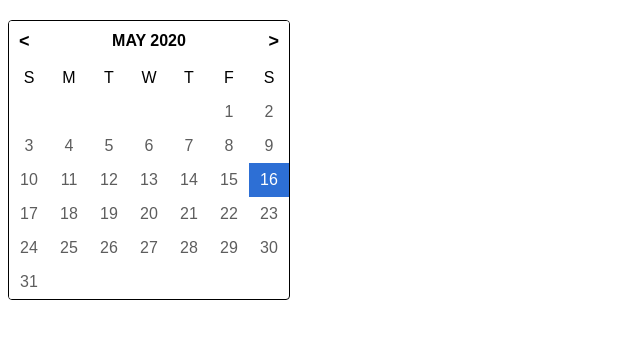
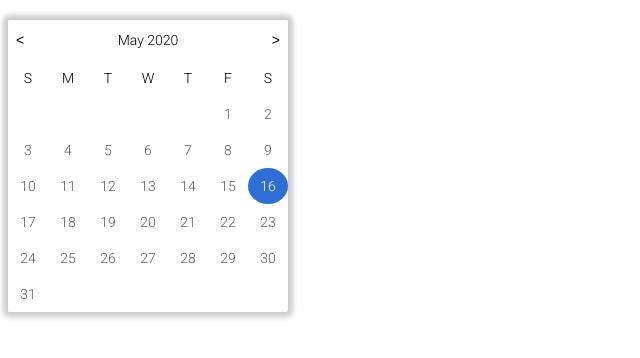
Before and after one commit to siddharthdb/calendar-plugin, a website: page index.html in a window 1280 px wide. Shown: the whole page, without its empty margins (0-640 px from the left). Drawn offline with Linux system fonts and the light colour scheme.

Commit message:
Added SCSS

```diff
--- a/index.html
+++ b/index.html
@@ -5,6 +5,7 @@
     <meta name="viewport" content="width=device-width, initial-scale=1.0">
     <title>Calendar Plugin</title>
     <script src="scripts/calendar.js"></script>
+    <link href="https://fonts.googleapis.com/css2?family=Roboto:wght@300&display=swap" rel="stylesheet">
     <script>
         window.onload = function () {
           myCalendar.init();
--- a/scripts/calendar.js
+++ b/scripts/calendar.js
@@ -3,35 +3,25 @@
 })(this, (root) => {
 
 	let monthList = new Array(
-		"january",
-		"february",
-		"march",
-		"april",
-		"may",
-		"june",
-		"july",
-		"august",
-		"september",
-		"october",
-		"november",
-		"december"
+		"January",
+		"February",
+		"March",
+		"April",
+		"May",
+		"June",
+		"July",
+		"August",
+		"September",
+		"October",
+		"November",
+		"December"
 	);
 
-	let dayList = new Array(
-	"s",
-	"m",
-	"t",
-	"w",
-	"t",
-	"f",
-	"s"
-	);
+	let dayList = new Array("s", "m", "t", "w",	"t", "f", "s");
 
 	let today = new Date();
 
 	today.setHours(0, 0, 0, 0);
-
-	let privateVar = "No, No, No...";
 
 	let init = () => {
 		console.log("Init the calendar");
@@ -40,49 +30,55 @@
 
 		let currentMonth = new Date(today.getFullYear(), today.getMonth(), 1);
 
-		// Creating the div for our calendar's header
-		let header = document.createElement("div");
-		header.classList.add("header");
-
+		// div for calendar's header
+		let monthNav = document.createElement("div");
+		monthNav.classList.add("month-nav");
 
 		// Our "previous" button
 		let previousButton = document.createElement("button");
 		previousButton.setAttribute("data-action", "-1");
 		previousButton.textContent = "\u003c";
-		header.appendChild(previousButton);
+		monthNav.appendChild(previousButton);
 
 		// Creating the div that will contain the actual month/year
 		let monthDiv = document.createElement("div");
 		monthDiv.classList.add("month");
-		header.appendChild(monthDiv);
+		monthNav.appendChild(monthDiv);
 
 		// Our "next" button
 		let nextButton = document.createElement("button");
 		nextButton.setAttribute("data-action", "1");
 		nextButton.textContent = "\u003e";
-		header.appendChild(nextButton);
+		monthNav.appendChild(nextButton);
 
-
-		element.appendChild(header);
+		element.appendChild(monthNav);
 
 		// Creating the div that will contain the days of our calendar
 		let content = document.createElement("div");
 		element.appendChild(content);
 
+		// Add Cancel and Done nuttons
+		let actionBtn = document.createElement("div");
+
+		let cancel = document.createElement("button");
+		cancel.classList.add("cancel");
+
+		let done = document.createElement("button");
+		done.classList.add("done");
+		element.appendChild(actionBtn);
+
 		// Load current month
-		// monthDiv is the element in the header that will contain the month's name
-		// content is the element that will contain our days' cells
-		// We created those variables earlier in the function
 		loadMonth(currentMonth, content, monthDiv);
 
 		// Next/previous button functionality
 		element.querySelectorAll("button").forEach((element) => {
 			element.addEventListener("click", () => {
-			currentMonth.setMonth(
-				currentMonth.getMonth() * 1 +
-				parseInt(element.getAttribute("data-action")) * 1
-			);
-			loadMonth(currentMonth, content, monthDiv);
+				currentMonth.setMonth(
+					currentMonth.getMonth() * 1 +
+					parseInt(element.getAttribute("data-action")) * 1
+				);
+
+				loadMonth(currentMonth, content, monthDiv);
 			});
 		});
 	};
@@ -93,15 +89,13 @@
 
 		// Adding the month/year displayed
 		monthDiv.textContent =
-			monthList[date.getMonth()].toUpperCase() + " " + date.getFullYear();
+			monthList[date.getMonth()] + " " + date.getFullYear();
 
-		// Creating the cells containing the days of the week
-		// I've created a separate method for this
+		// Creating the cells containing the days of the week. E.g: S M T...
 		createDaysNamesCells(content);
 
 		// Creating empty cells if necessary
 		createEmptyCellsIfNecessary(content, date);
-
 
 		// Number of days in the current month
 		let monthLength = new Date(
--- /dev/null
+++ b/styles/scss/_action.scss
@@ -0,0 +1,12 @@
+.actionBtn {
+    border-top: 1px solid $mediumGrey;
+}
+
+.cancel {
+    color: $blue;
+}
+
+.done {
+    color: $white;
+    background-color: $blue;
+}
--- /dev/null
+++ b/styles/scss/_calendar.scss
@@ -0,0 +1,81 @@
+#calendar {
+    background: #fff;
+    border-radius: 2px;
+    color: #000;
+    overflow: hidden;
+    margin-top: 20px;
+    max-width: 280px;
+    font-family: 'Roboto', sans-serif;
+    font-size: 14px;
+    font-weight: 400;
+    box-shadow: 0 0 5px 5px #ccc;
+
+    .month-nav {
+        background: #fff;
+        height: 40px;
+        line-height: 40px;
+        text-align: center;
+    }
+
+    .hidden {
+        display: none;
+    }
+
+    button:first-child {
+        float: left;
+    }
+
+    button:last-child {
+        float: right;
+    }
+
+    .month {
+        display: inline-block;
+    }
+
+    .cell {
+        background: #fff;
+        color: #5d5d5d;
+        box-sizing: border-box;
+        display: inline-block;
+        padding: 8px;
+        text-align: center;
+        width: calc(100% / 7);
+        cursor: pointer;
+        border: 2px solid transparent; // fix the jitter on non-hover
+    }
+
+    .cell:hover {
+        background: #fff;
+        border-radius: 50%;
+        border: 2px solid #2D6FD5;
+    }
+
+    .cell.empty:hover {
+        border: none;
+    }
+
+    .cell.today {
+        background-color: #2D6FD5;
+        color: white;
+        border-radius: 50%;
+    }
+
+    .day {
+        padding: 8px;
+        color: $black;
+    }
+
+    .day:hover {
+        border: none;
+    }
+
+    button {
+        background: none;
+        color: inherit;
+        cursor: pointer;
+        font-size: 14px;
+        height: 100%;
+        padding: 8px;
+    }
+}
--- /dev/null
+++ b/styles/scss/_shared.scss
@@ -0,0 +1,10 @@
+$blue: #2D6FD5;
+$lightGrey: #ccc;
+$mediumGrey: #bbb;
+$darkGrey: #aaa;
+$white: #fff;
+$black: #000;
+
+button {
+    border: none;
+}
--- /dev/null
+++ b/styles/scss/index.scss
@@ -0,0 +1,4 @@
+@import "shared";
+@import "header";
+@import "calendar";
+@import "action";
```
Also changed, not shown: styles/calendar.css, styles/scss/_header.scss (added), 1 other file.
